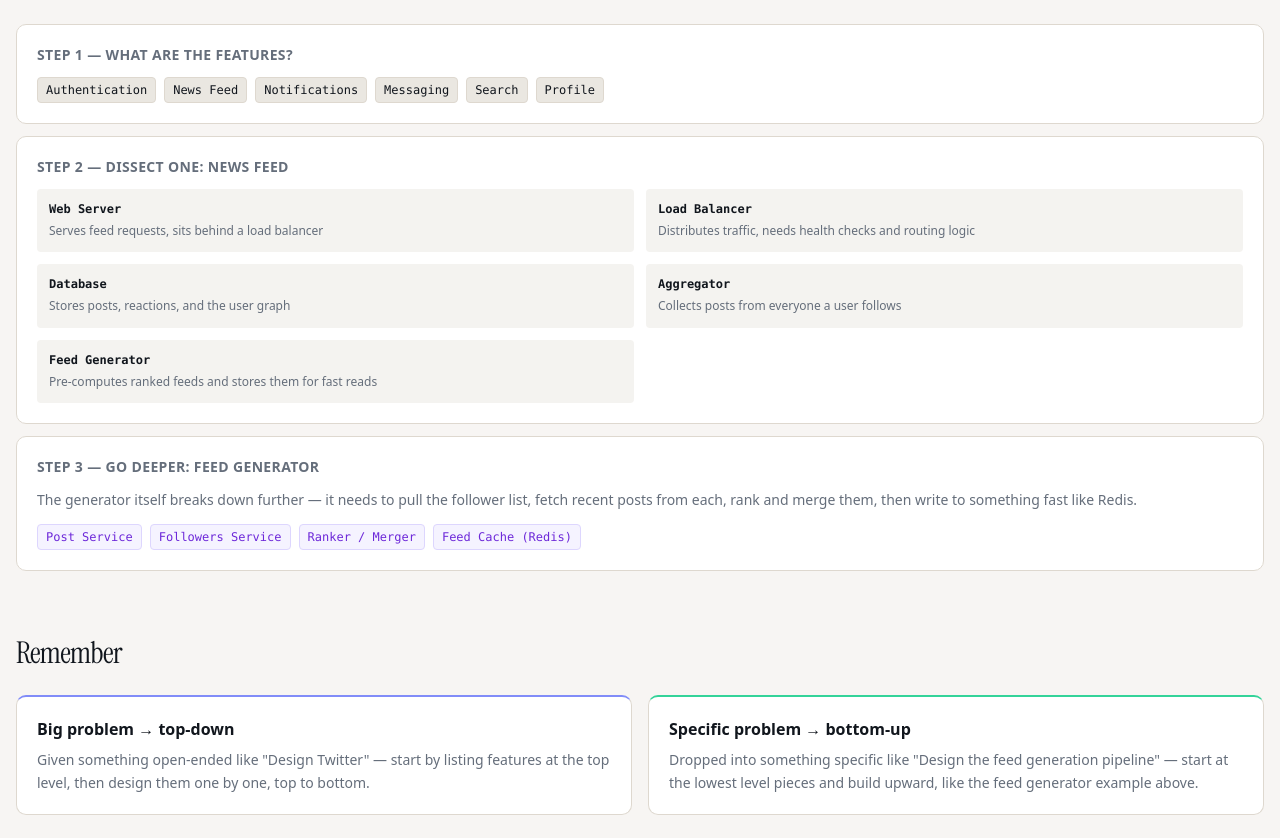
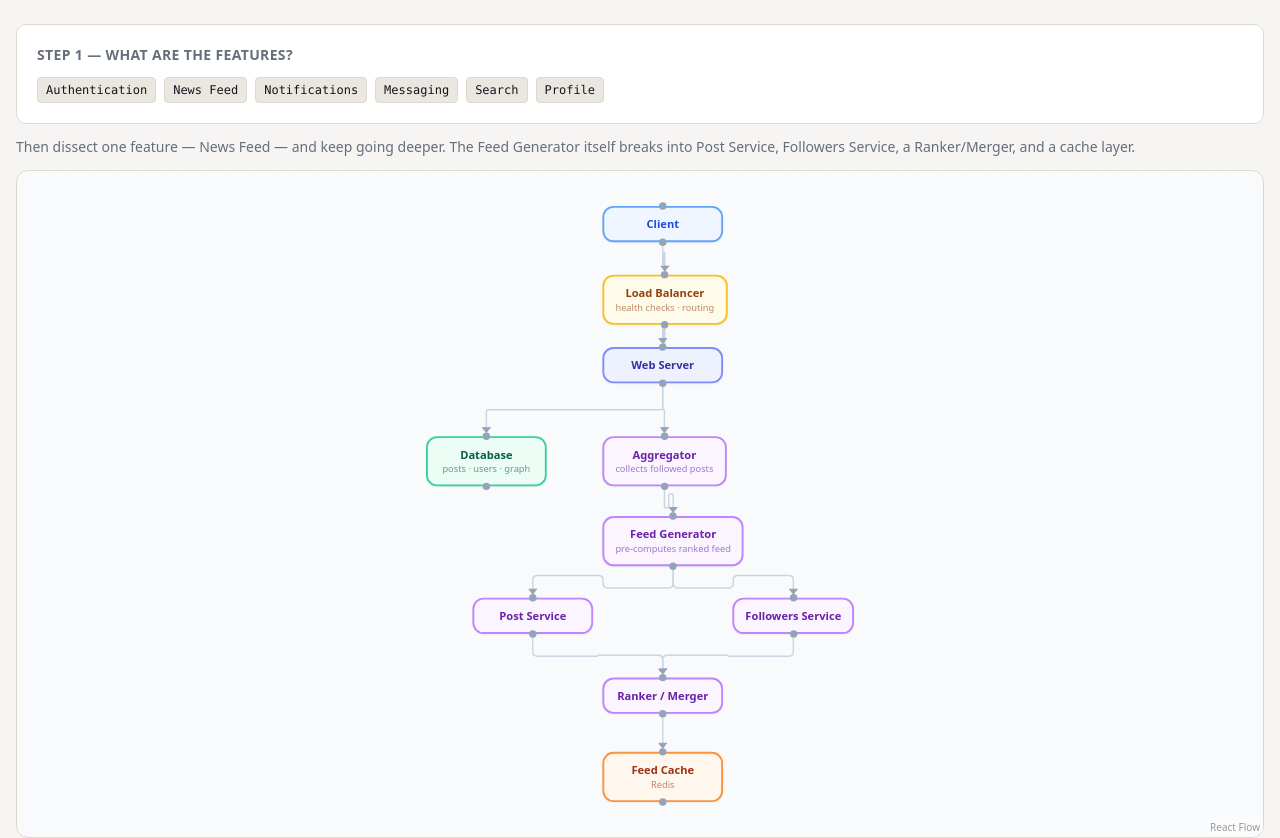
Before and after one commit to thatpratik/system-design, a Next.js app: page / in a window 1280 px wide. Shown: the part 1540-2378 px from the top of the page. Built offline with nearby package versions, Linux system fonts and the light colour scheme.

Commit message:
feat: add FacebookFeedGraph component for visualizing feed architecture

```diff
--- a/app/page.tsx
+++ b/app/page.tsx
@@ -1,3 +1,5 @@
+import { FacebookFeedGraph } from "@/components/visualizations/facebook-feed-graph";
+
 export default function Home() {
   return (
     <div className="container py-16 space-y-16">
@@ -144,10 +146,8 @@ export default function Home() {
           Here&apos;s what the decomposition looks like in practice.
         </p>
 
-        <div className="space-y-3">
-
-          {/* Level 1 */}
-          <div className="bg-card border rounded-lg p-5">
+        {/* Step 1: features */}
+        <div className="bg-card border rounded-lg p-5 mb-3">
           <h3 className="font-semibold text-foreground text-sm mb-3 uppercase tracking-wide text-muted-foreground">Step 1 — What are the features?</h3>
           <div className="flex flex-wrap gap-2">
             {["Authentication", "News Feed", "Notifications", "Messaging", "Search", "Profile"].map((f) => (
@@ -158,41 +158,11 @@ export default function Home() {
           </div>
         </div>
 
-          {/* Level 2 */}
-          <div className="bg-card border rounded-lg p-5">
-            <h3 className="font-semibold text-foreground text-sm mb-3 uppercase tracking-wide text-muted-foreground">Step 2 — Dissect one: News Feed</h3>
-            <div className="grid sm:grid-cols-2 gap-3">
-              {[
-                { name: "Web Server", note: "Serves feed requests, sits behind a load balancer" },
-                { name: "Load Balancer", note: "Distributes traffic, needs health checks and routing logic" },
-                { name: "Database", note: "Stores posts, reactions, and the user graph" },
-                { name: "Aggregator", note: "Collects posts from everyone a user follows" },
-                { name: "Feed Generator", note: "Pre-computes ranked feeds and stores them for fast reads" },
-              ].map((c) => (
-                <div key={c.name} className="bg-muted/50 rounded p-3">
-                  <p className="font-mono text-xs font-semibold text-foreground mb-1">{c.name}</p>
-                  <p className="text-xs text-muted-foreground leading-relaxed">{c.note}</p>
-                </div>
-              ))}
-            </div>
-          </div>
-
-          {/* Level 3 */}
-          <div className="bg-card border rounded-lg p-5">
-            <h3 className="font-semibold text-foreground text-sm mb-3 uppercase tracking-wide text-muted-foreground">Step 3 — Go deeper: Feed Generator</h3>
+        {/* Steps 2 & 3: graph */}
         <p className="text-muted-foreground text-sm leading-relaxed mb-3">
-              The generator itself breaks down further — it needs to pull the follower list, fetch recent posts from each, rank and merge them, then write to something fast like Redis.
+          Then dissect one feature — News Feed — and keep going deeper. The Feed Generator itself breaks into Post Service, Followers Service, a Ranker/Merger, and a cache layer.
         </p>
-            <div className="flex flex-wrap gap-2">
-              {["Post Service", "Followers Service", "Ranker / Merger", "Feed Cache (Redis)"].map((c) => (
-                <span key={c} className="text-xs bg-violet-50 text-violet-700 border border-violet-200 rounded px-2 py-1 font-mono dark:bg-violet-950 dark:text-violet-300 dark:border-violet-800">
-                  {c}
-                </span>
-              ))}
-            </div>
-          </div>
-
-        </div>
+        <FacebookFeedGraph />
       </section>
 
       {/* ── Remember ────────────────────────────────────────────── */}
--- /dev/null
+++ b/components/visualizations/facebook-feed-graph.tsx
@@ -0,0 +1,148 @@
+"use client";
+
+import { useMemo } from "react";
+import {
+  ReactFlow,
+  Background,
+  BackgroundVariant,
+  Handle,
+  Position,
+  MarkerType,
+  type NodeProps,
+} from "@xyflow/react";
+import "@xyflow/react/dist/style.css";
+
+const ROLE = {
+  client:  { border: "#60a5fa", bg: "#eff6ff", text: "#1d4ed8" },
+  infra:   { border: "#fbbf24", bg: "#fffbeb", text: "#92400e" },
+  server:  { border: "#818cf8", bg: "#eef2ff", text: "#3730a3" },
+  storage: { border: "#34d399", bg: "#ecfdf5", text: "#065f46" },
+  service: { border: "#c084fc", bg: "#faf5ff", text: "#6b21a8" },
+  cache:   { border: "#fb923c", bg: "#fff7ed", text: "#9a3412" },
+} as const;
+
+type Role = keyof typeof ROLE;
+
+function FeedNode({ data }: NodeProps) {
+  const d = data as { label: string; sublabel?: string; role: Role };
+  const c = ROLE[d.role];
+  return (
+    <div
+      className="px-3 py-2.5 rounded-xl border-2 shadow-sm min-w-[130px] select-none text-center"
+      style={{ borderColor: c.border, backgroundColor: c.bg }}
+    >
+      <Handle type="target" position={Position.Top} className="!w-2 !h-2 !bg-slate-400 !border-0" />
+      <p className="text-xs font-semibold leading-tight" style={{ color: c.text }}>{d.label}</p>
+      {d.sublabel && (
+        <p className="text-[10px] leading-tight mt-0.5" style={{ color: c.text, opacity: 0.6 }}>{d.sublabel}</p>
+      )}
+      <Handle type="source" position={Position.Bottom} className="!w-2 !h-2 !bg-slate-400 !border-0" />
+    </div>
+  );
+}
+
+const nodeTypes = { feed: FeedNode };
+
+const EDGE_DEFAULTS = {
+  type: "smoothstep" as const,
+  style: { stroke: "#cbd5e1", strokeWidth: 1.5 },
+  markerEnd: { type: MarkerType.ArrowClosed, color: "#94a3b8", width: 14, height: 14 },
+};
+
+export function FacebookFeedGraph() {
+  const nodes = useMemo(() => [
+    {
+      id: "client",
+      type: "feed",
+      position: { x: 200, y: 0 },
+      data: { label: "Client", role: "client" as Role },
+    },
+    {
+      id: "lb",
+      type: "feed",
+      position: { x: 200, y: 74 },
+      data: { label: "Load Balancer", sublabel: "health checks · routing", role: "infra" as Role },
+    },
+    {
+      id: "ws",
+      type: "feed",
+      position: { x: 200, y: 152 },
+      data: { label: "Web Server", role: "server" as Role },
+    },
+    {
+      id: "db",
+      type: "feed",
+      position: { x: 10, y: 248 },
+      data: { label: "Database", sublabel: "posts · users · graph", role: "storage" as Role },
+    },
+    {
+      id: "agg",
+      type: "feed",
+      position: { x: 200, y: 248 },
+      data: { label: "Aggregator", sublabel: "collects followed posts", role: "service" as Role },
+    },
+    {
+      id: "fg",
+      type: "feed",
+      position: { x: 200, y: 334 },
+      data: { label: "Feed Generator", sublabel: "pre-computes ranked feed", role: "service" as Role },
+    },
+    {
+      id: "post",
+      type: "feed",
+      position: { x: 60, y: 422 },
+      data: { label: "Post Service", role: "service" as Role },
+    },
+    {
+      id: "followers",
+      type: "feed",
+      position: { x: 340, y: 422 },
+      data: { label: "Followers Service", role: "service" as Role },
+    },
+    {
+      id: "ranker",
+      type: "feed",
+      position: { x: 200, y: 508 },
+      data: { label: "Ranker / Merger", role: "service" as Role },
+    },
+    {
+      id: "cache",
+      type: "feed",
+      position: { x: 200, y: 588 },
+      data: { label: "Feed Cache", sublabel: "Redis", role: "cache" as Role },
+    },
+  ], []);
+
+  const edges = useMemo(() => [
+    { id: "c-lb",    source: "client",    target: "lb",        ...EDGE_DEFAULTS },
+    { id: "lb-ws",   source: "lb",        target: "ws",        ...EDGE_DEFAULTS },
+    { id: "ws-db",   source: "ws",        target: "db",        ...EDGE_DEFAULTS },
+    { id: "ws-agg",  source: "ws",        target: "agg",       ...EDGE_DEFAULTS },
+    { id: "agg-fg",  source: "agg",       target: "fg",        ...EDGE_DEFAULTS },
+    { id: "fg-post", source: "fg",        target: "post",      ...EDGE_DEFAULTS },
+    { id: "fg-fol",  source: "fg",        target: "followers", ...EDGE_DEFAULTS },
+    { id: "post-r",  source: "post",      target: "ranker",    ...EDGE_DEFAULTS },
+    { id: "fol-r",   source: "followers", target: "ranker",    ...EDGE_DEFAULTS },
+    { id: "r-cache", source: "ranker",    target: "cache",     ...EDGE_DEFAULTS },
+  ], []);
+
+  return (
+    <div className="rounded-xl border bg-slate-50 overflow-hidden" style={{ height: 668 }}>
+      <ReactFlow
+        nodes={nodes}
+        edges={edges}
+        nodeTypes={nodeTypes}
+        fitView
+        fitViewOptions={{ padding: 0.12 }}
+        nodesDraggable={false}
+        nodesConnectable={false}
+        elementsSelectable={false}
+        zoomOnScroll={false}
+        panOnDrag={false}
+        preventScrolling={false}
+      >
+        <Background variant={BackgroundVariant.Dots} gap={24} size={1} color="#e2e8f0" />
+      </ReactFlow>
+    </div>
+  );
+}
```
Lines whose indentation alone changed are shown as unchanged.
